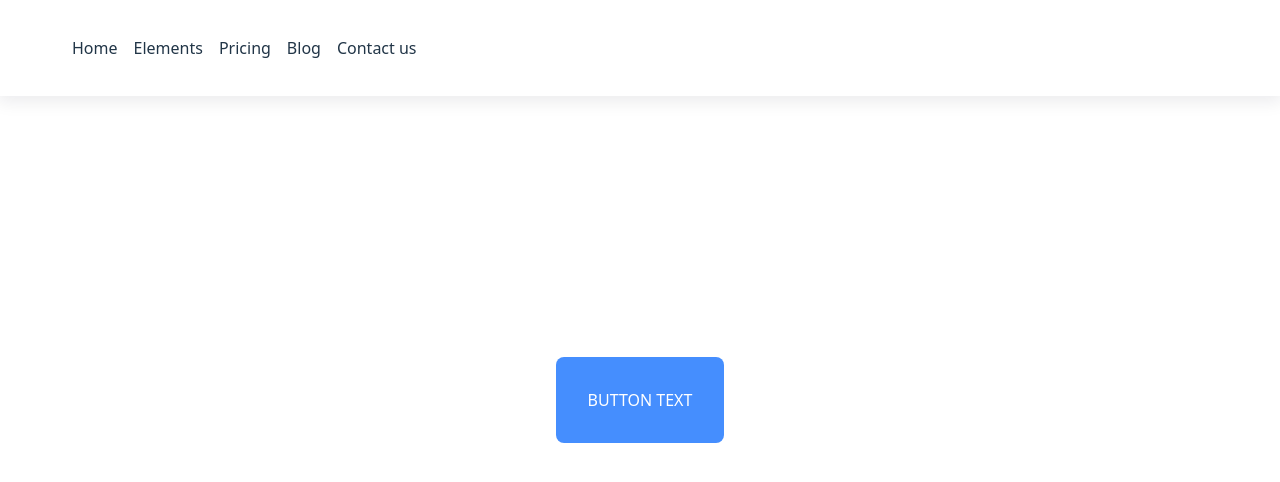
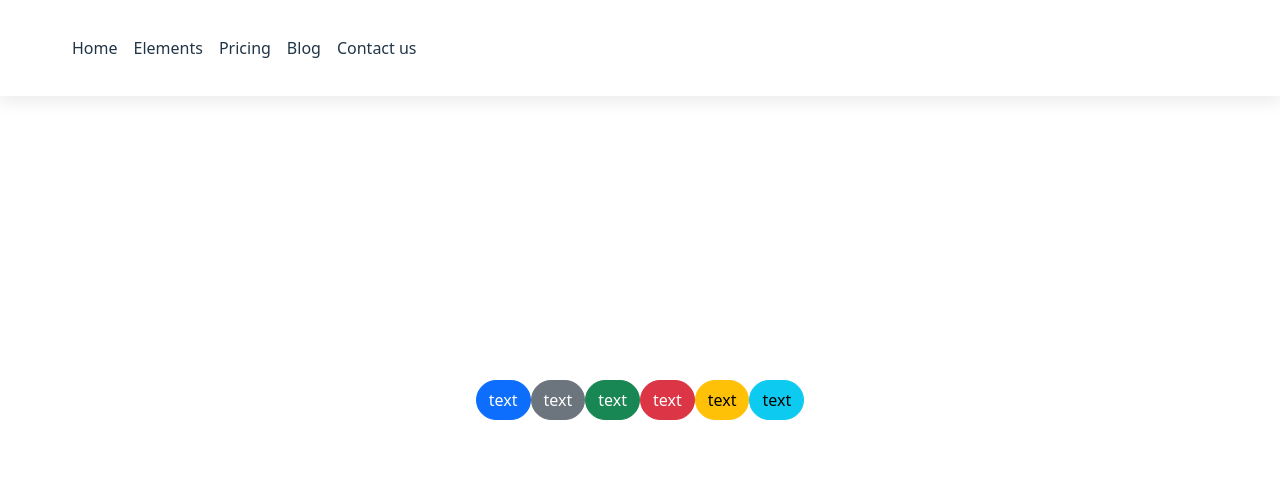
Before and after one commit to rootdrigo/react-components-library, a React (Vite) app: page / in a window 1280 px wide. Shown: the top 482 px of the page. Built offline with nearby package versions, Linux system fonts and the light colour scheme.

Commit message:
wip simplebutton simplecontainer components

```diff
--- a/src/App.tsx
+++ b/src/App.tsx
@@ -1,13 +1,19 @@
-import { useState } from 'react'
+import { useState, Fragment } from 'react'
 import './App.css'
 import SimpleMenu from './SimpleMenu.tsx'
 import SimpleButton from './SimpleButton/SimpleButton.tsx'
+//import SimpleContainer from './SimpleButton/SimpleContainer.tsx'
 
 function App() {
   return (
     <>
       <SimpleMenu></SimpleMenu>
-      <SimpleButton></SimpleButton>
+          <SimpleButton flavor="primary"></SimpleButton>
+          <SimpleButton flavor="secondary"></SimpleButton>
+          <SimpleButton flavor="success"></SimpleButton>
+          <SimpleButton flavor="danger"></SimpleButton>
+          <SimpleButton flavor="warning"></SimpleButton>
+          <SimpleButton flavor="info"></SimpleButton>
     </>
   )
 }
--- a/src/SimpleButton/SimpleButton.css
+++ b/src/SimpleButton/SimpleButton.css
@@ -1,43 +1,112 @@
-.SimpleButton {
-  justify-content: wrapper;
+button:not(:disabled) {
   cursor: pointer;
 }
 
-.SimpleButton a {
-  border-radius: 8px;
+.sb {
+  /*default values*/
+  --sb-color: black;
+  --sb-background: transparent;
+  --sb-border-radius: 0.25rem;
+  --sb-border-width: 1px;
+  --sb-border-color: black;
+  --sb-font-size: 1rem;
+  --sb-horizontal-padding: 1rem;
+  --sb-vertical-padding: 1rem;
+  display: inline-block;
+  text-align: center;
+  text-decoration: none;
+  vertical-align: middle;
+  /*configuration*/
+  color: var(--sb-color);
+  background-color: var(--sb-background);
+  border-radius: var(--sb-border-radius);
+  border: var(--sb-border-width) solid var(--sb-border-color);
+  font-size: var(--sb-font-size);
+  padding: var(--sb-vertical-padding) var(--sb-horizontal-padding);
 }
 
-.SimpleButton-primary {
-  background-color: #458EFE;
+.sb:hover {
+  --sb-color: var(--sb-hover-color);
+  --sb-border-color: var(--sb-hover-border-color);
+  --sb-background: var(--sb-hover-background);
 }
 
-.SimpleButton-secondary {
-  background-color: #6c757d;
+.sb-primary {
+  --sb-color: white;
+  --sb-hover-color: white;
+  --sb-background: #0d6efd;
+  --sb-hover-background: #0b5ed7;
+  --sb-border-color: #0d6efd;
+  --sb-hover-border-color: #0a58ca;
 }
 
-.SimpleButton-success {
-  background-color: #32CB76;
+.sb-secondary {
+  --sb-color: white;
+  --sb-hover-color: white;
+  --sb-background: #6c757d;
+  --sb-hover-background: #5c636a;
+  --sb-border-color: #6c757d;
+  --sb-hover-border-color: #565e64;
 }
 
-.SimpleButton-danger {
-  background-color: #F85F60;
+.sb-success {
+  --sb-color: white;
+  --sb-hover-color: white;
+  --sb-background: #198754;
+  --sb-hover-background: #157347;
+  --sb-border-color: #198754;
+  --sb-hover-border-color: #146c43;
 }
 
-.SimpleButton-warning {
-  background-color: #ffc107;
+.sb-danger {
+  --sb-color: white;
+  --sb-hover-color: white;
+  --sb-background: #dc3545;
+  --sb-hover-background: #bb2d3b;
+  --sb-border-color: #dc3545;
+  --sb-hover-border-color: #b02a37;
 }
 
-.SimpleButton-info {
-  background-color: #0dcaf0;
+.sb-warning {
+  --sb-color: black;
+  --sb-hover-color: black;
+  --sb-background: #ffc107;
+  --sb-hover-background: #ffca2c;
+  --sb-border-color: #ffc107;
+  --sb-hover-border-color: #ffc720;
 }
 
-.SimpleButton-size-XXL {
-  padding: 32px;
+.sb-info {
+  --sb-color: black;
+  --sb-hover-color: black;
+  --sb-background: #0dcaf0;
+  --sb-hover-background: #31d2f2;
+  --sb-border-color: #0dcaf0;
+  --sb-hover-border-color: #25cff2;
 }
 
-.SimpleButton-text {
-  color: white;
-  font-size: 1em;
-  text-decoration: none;
-  text-transform: uppercase;
+.size-s {
+  --sb-font-size: 1rem;
+  --sb-horizontal-padding: 12px;
+  --sb-vertical-padding: 8px;
 }
+
+.size-m {
+  --sb-font-size: 1.2rem;
+  --sb-horizontal-padding: 24px;
+  --sb-vertical-padding: 12px;
+}
+
+.size-l {
+  --sb-font-size: 1.5rem;
+  --sb-horizontal-padding: 48px;
+  --sb-vertical-padding: 24px;
+}
+
+.rounded {
+  --sb-border-radius: 0.375rem;
+}
+
+.pill {
+  --sb-border-radius: 50rem;
+}
--- a/src/SimpleButton/SimpleButton.tsx
+++ b/src/SimpleButton/SimpleButton.tsx
@@ -1,13 +1,17 @@
 import './SimpleButton.css'
 
-function SimpleButton() {
-  return (
-    <div className="SimpleButton">
-      <a className="SimpleButton-text SimpleButton-size-XXL SimpleButton-primary">
-        <span>Button text</span>
-      </a>
-    </div>
-  )
-}
+  interface Props {
+    flavor: string;
+  }
 
-export default SimpleButton;
+  const SB = ({flavor}: Props) => {
+    return (
+      <>
+        <button className={'sb sb-' + flavor + ' pill size-s'}>
+          <span>text</span>
+        </button>
+      </>
+    )
+  }
+
+export default SB;
--- /dev/null
+++ b/src/SimpleContainer/SimpleContainer.css
@@ -0,0 +1 @@
+/*empty for now*/
--- /dev/null
+++ b/src/SimpleContainer/SimpleContainer.tsx
@@ -0,0 +1,16 @@
+import SimpleContainer.css
+import { ReactNode } from "react"
+
+interface Props {
+  children: ReactNode;
+}
+
+const container = ({ children }: Props) => {
+  return (
+    <>
+      <section>{children}</section>
+    </>
+  )
+}
+
+export default container;
```
Also changed, not shown: 1 other file (tests, documents, lock files or other folders).
